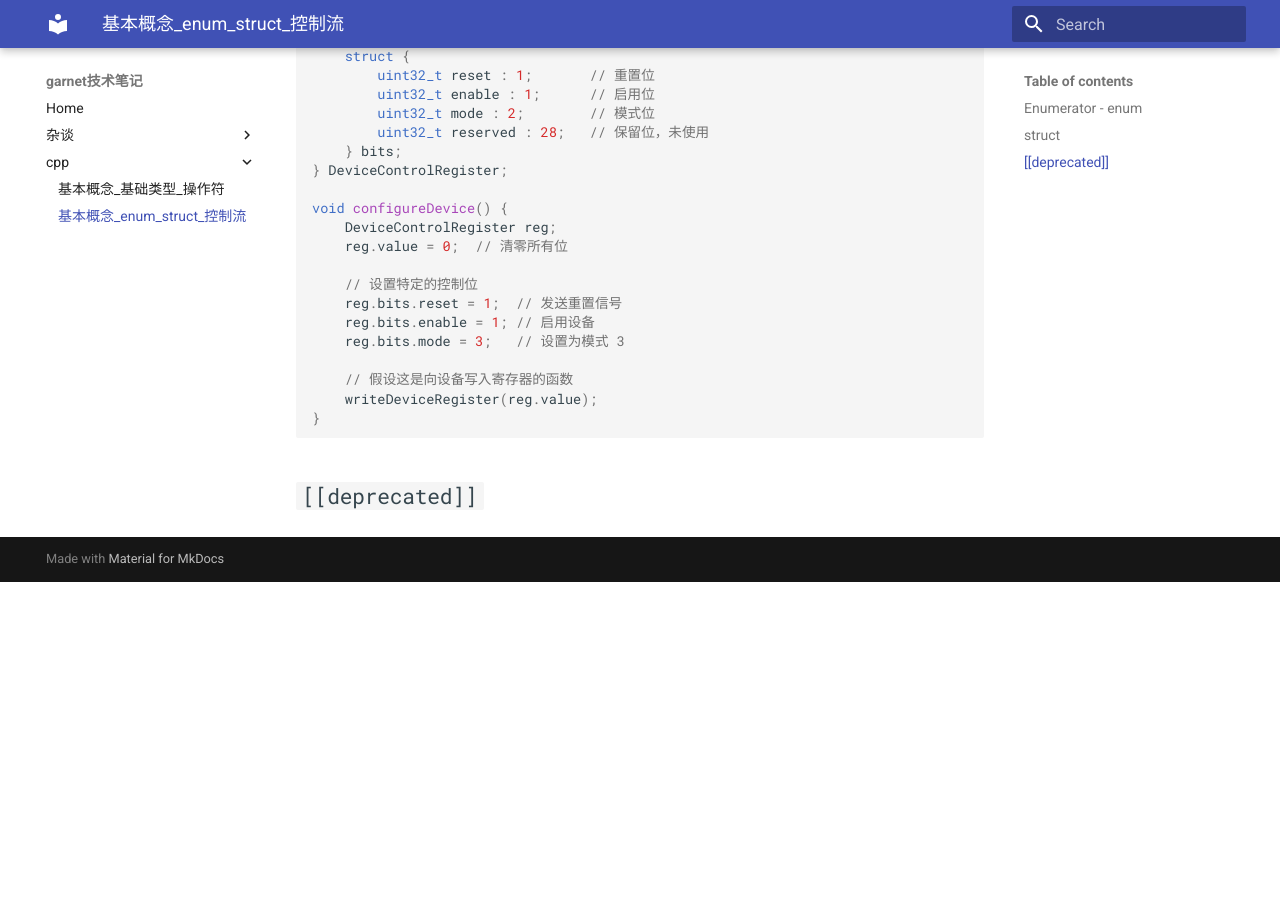
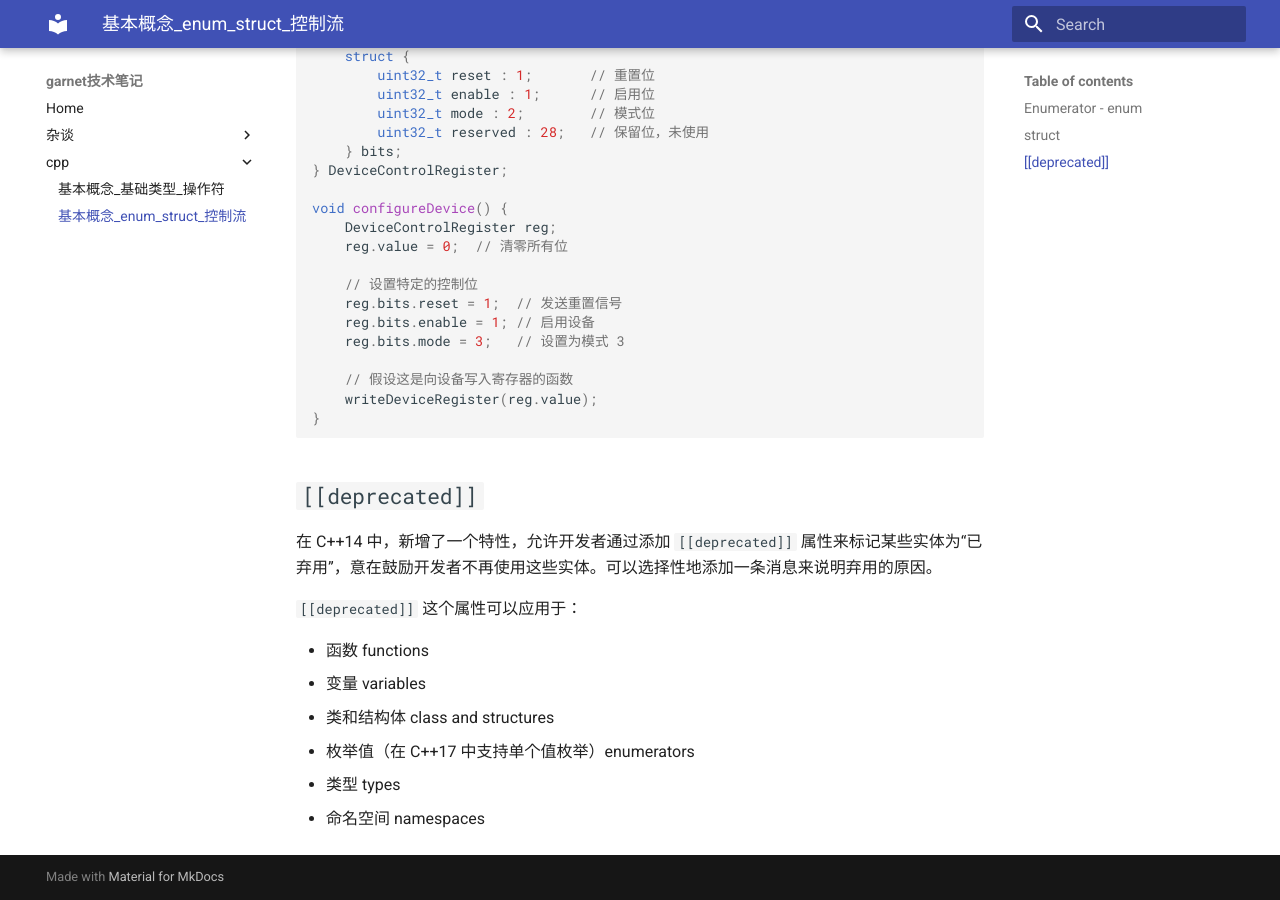
Before and after one commit to ymma98/technotes, an MkDocs documentation site: the page built from docs/cpp/基本概念_enum_struct_控制流.md, in a window 1280 px wide and 900 px high, scrolled down 3186 px. Built offline with MkDocs 1.6.1 and Material for MkDocs 9.7.7, drawn with Linux system fonts in a browser that asks for light colours; before the commit the page ends 3768 px from its top, so only the background shows below that.

Commit message:
docs/cpp/基本概念_enum_struct_控制流.md updated from https://stackedit.cn/

```diff
--- a/docs/cpp/基本概念_enum_struct_控制流.md
+++ b/docs/cpp/基本概念_enum_struct_控制流.md
@@ -176,9 +176,19 @@ void configureDevice() {
 
 ## `[[deprecated]]`
 
+在 C++14 中，新增了一个特性，允许开发者通过添加 `[[deprecated]]` 属性来标记某些实体为“已弃用”，意在鼓励开发者不再使用这些实体。可以选择性地添加一条消息来说明弃用的原因。
+
+`[[deprecated]]` 这个属性可以应用于：
+
+-   函数 functions
+-   变量 variables
+-   类和结构体 class and structures
+-   枚举值（在 C++17 中支持单个值枚举）enumerators
+-   类型 types
+-   命名空间 namespaces
 
 <!--stackedit_data:
-eyJoaXN0b3J5IjpbMTQ3Mjg4MjA0MiwtNjE5ODUyMDAzLDE1OD
-E5ODg1NTcsMTU0ODUzOTgwMCwtNjkwOTUwNjA4LDkzODg5NDA3
-OF19
+eyJoaXN0b3J5IjpbNjExMzgwMTksLTYxOTg1MjAwMywxNTgxOT
+g4NTU3LDE1NDg1Mzk4MDAsLTY5MDk1MDYwOCw5Mzg4OTQwNzhd
+fQ==
 -->
```
